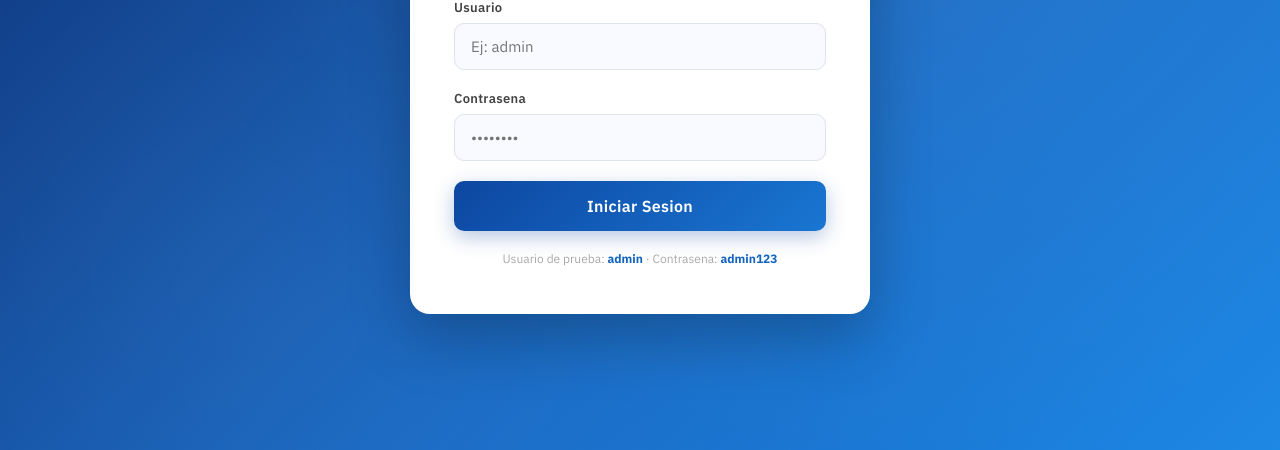
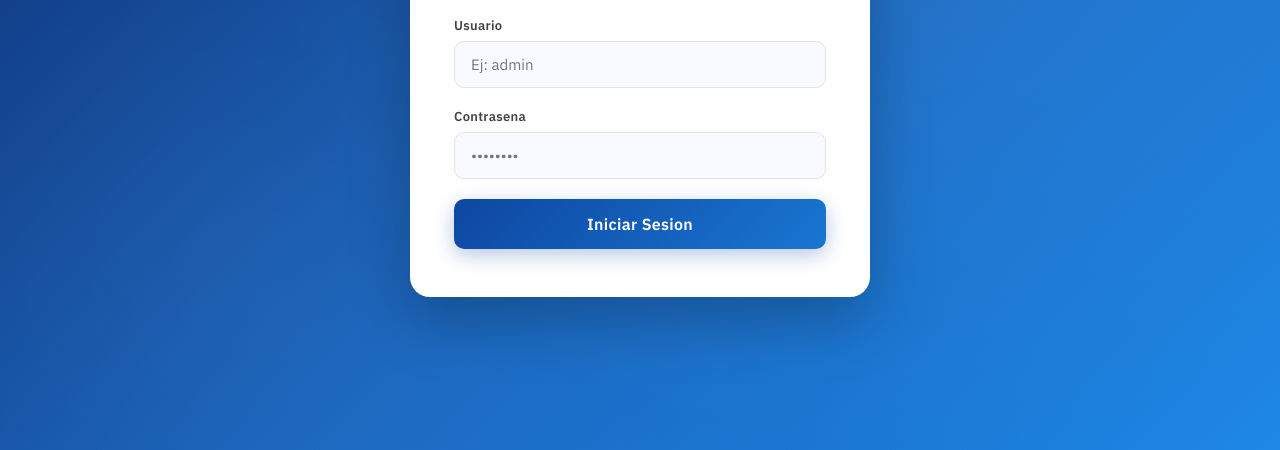
Before and after one commit to riricardofernandez31-wq/registro-grado, a website: page index.html in a window 1280 px wide. Shown: the part 350-800 px from the top of the page. Drawn offline with nearby package versions, Linux system fonts and the light colour scheme; no server answers.

Commit message:
fix: remove test credentials hint from login screen
Co-Authored-By: Claude Sonnet 4.6 <noreply@anthropic.com>

```diff
--- a/index.html
+++ b/index.html
@@ -44,7 +44,6 @@
             </div>
             <button type="submit" class="btn-login">Iniciar Sesion</button>
         </form>
-        <p class="login-hint">Usuario de prueba: <strong>admin</strong> · Contrasena: <strong>admin123</strong></p>
     </div>
 </div>
 
```
